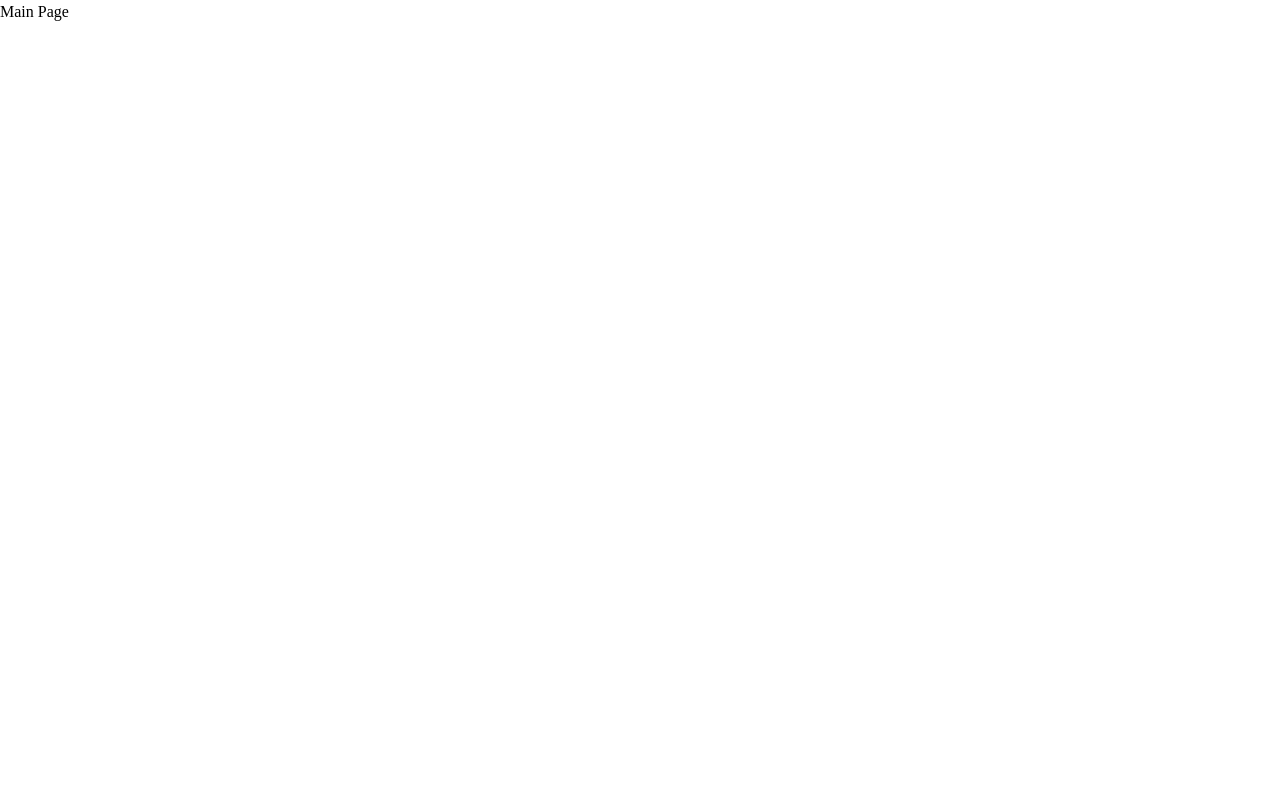
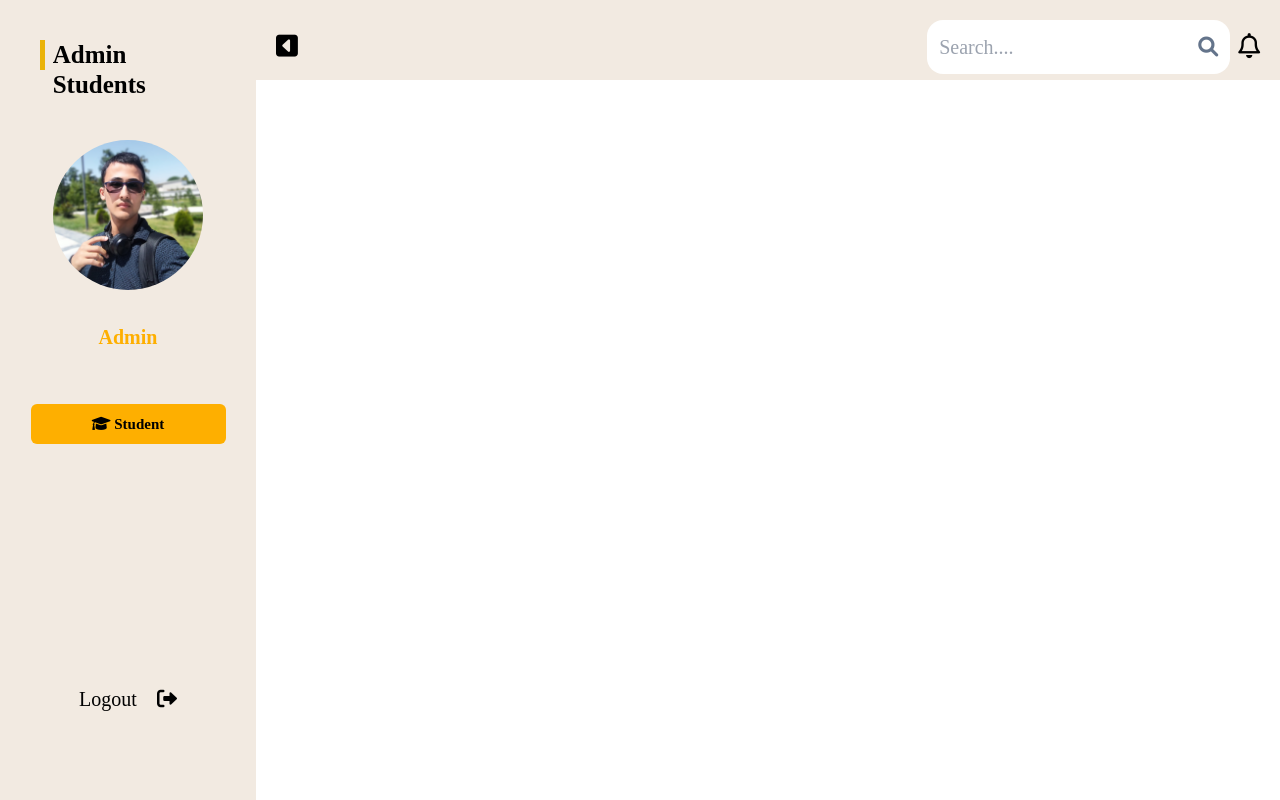
Before and after one commit to HumbleBoyy/Admin-Students, a plain HTML site: page mainPage.html in a window 1280 px wide. Drawn offline with nearby package versions, Linux system fonts and the light colour scheme.

Commit message:
New Commit

```diff
--- /dev/null
+++ b/js/mainPage.js
@@ -0,0 +1,8 @@
+let elAdminName = document.querySelector(".admin_name")
+let user = JSON.parse(localStorage.getItem("user"))
+elAdminName.innerHTML = user.username
+// Logout function start
+function handleLogut(){
+    location.pathname = "./index.html"
+}
+// Logout function start
--- a/mainPage.html
+++ b/mainPage.html
@@ -4,6 +4,7 @@
     <meta charset="UTF-8">
     <meta name="viewport" content="width=device-width, initial-scale=1.0">
     <title>Main Page</title>
+    <link href="https://cdnjs.cloudflare.com/ajax/libs/font-awesome/6.0.0-beta3/css/all.min.css" rel="stylesheet">
     <link rel="stylesheet" href="./css/style.css">
     <script src="https://cdn.tailwindcss.com"></script>
     <script>
@@ -19,6 +20,47 @@
       </script>
 </head>
 <body>
-    <h2>Main Page</h2>
+    <main>
+        <div class="flex items-center">
+           <div class="w-[20%] h-[100vh] bg-[#F2EAE1] p-10">
+              <div class="flex gap-2">
+                <span class="bg-yellow-500 w-[5px] h-[30px]"></span>
+                <h1 class="text-[25px] font-bold leading-[30px]">Admin Students</h1>
+              </div>
+
+              <div class="flex justify-center flex-col items-center mt-10">
+                  <label class="cursor-pointer">
+                      <input type="file" class="hidden">
+                      <img src="./images/example.jpg" alt="exampleimage" width="150" height="150" class="rounded-[50%]">
+                  </label>
+                  <div class="flex flex-col text-center gap-3">
+                    <h2 class="admin_name font-bold leading-[20px] text-[25px] mt-5"></h2>
+                    <strong class="font-semibold  text-[20px] text-[#FEAF00]">Admin</strong>
+                    <button class="w-[195px] h-[40px] rounded-md bg-[#FEAF00] mt-10 text-[15px] font-semibold"><i class="fa-solid fa-graduation-cap"></i> Student</button>
+                  </div>
+
+                  <button onclick="handleLogut()" class="flex items-center gap-5 text-[20px] mt-60">Logout <i class="fa-solid fa-right-from-bracket"></i></button>
+              </div>
+           </div>
+           <div class="w-[80%] h-[100vh]">
+               <header class="bg-[#F2EAE1] w-full sticky top-0 h-[80px] p-5">
+                   <div class="flex justify-between items-center">
+                        <button class="text-[25px]"><i class="fa-solid fa-square-caret-left"></i></button>
+
+                        <div class="flex items-center gap-2">
+                          <form class="bg-white p-3 rounded-2xl">
+                            <input type="text" placeholder="Search...." class="w-[255px] h-[30px] text-[20px] outline-none">
+                            <button type="submit"><i class="fa-solid fa-magnifying-glass text-[20px] text-slate-500"></i></button>
+                          </form>
+                          <button class="text-[25px]"><i class="fa-regular fa-bell"></i></button>
+                        </div>
+                   </div>
+               </header>
+           </div>
+        </div>
+    </main>
+
+
+    <script src="./js/mainPage.js"></script>
 </body>
 </html>
```
Also changed, not shown: images/bell.png (added), images/caret.png (added), images/example.jpg (added), js/app.js (deleted).
